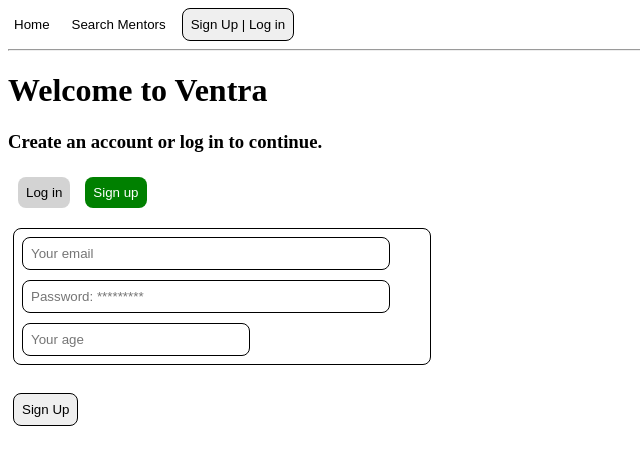
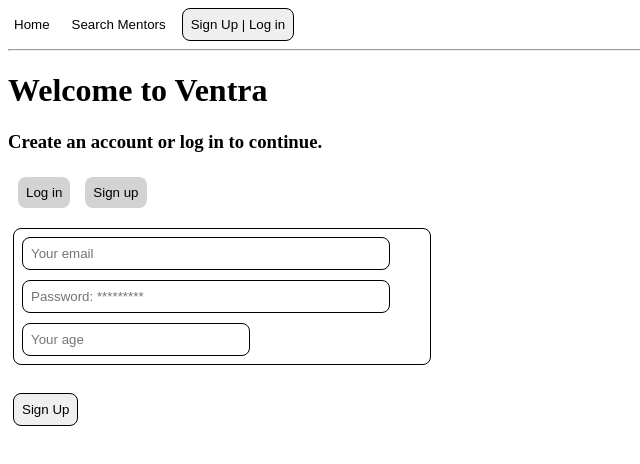
Before and after one commit to DenzelDCB/Ventra, a React (Create React App) app: page / in a window 1280 px wide. Both pictures are taken after a click on the button "Sign Up | Log in". Shown: the top 464 px of the page, without its empty margins (0-640 px from the left). Built offline with nearby package versions, Linux system fonts and the light colour scheme.

Commit message:
Update Account.js

```diff
--- a/src/pages/Account.js
+++ b/src/pages/Account.js
@@ -186,8 +186,8 @@
             padding: '8px',
             borderRadius: '8px',
             border: '0px',
-            backgroundColor: lignip === 0 ? 'green' : 'lightgray', // Dynamic background color
-            color: lignip === 0 ? 'white' : 'black', // Dynamic text color
+            backgroundColor: 'lightgray', // Default/previous color
+            color: 'black', // Default/previous color
           }}
         >
           Log in
@@ -199,8 +199,8 @@
             padding: '8px',
             borderRadius: '8px',
             border: '0px',
-            backgroundColor: lignip === 1 ? 'green' : 'lightgray', // Dynamic background color
-            color: lignip === 1 ? 'white' : 'black', // Dynamic text color
+            backgroundColor: 'lightgray', // Default/previous color
+            color: 'black', // Default/previous color
           }}
         >
           Sign up
```
